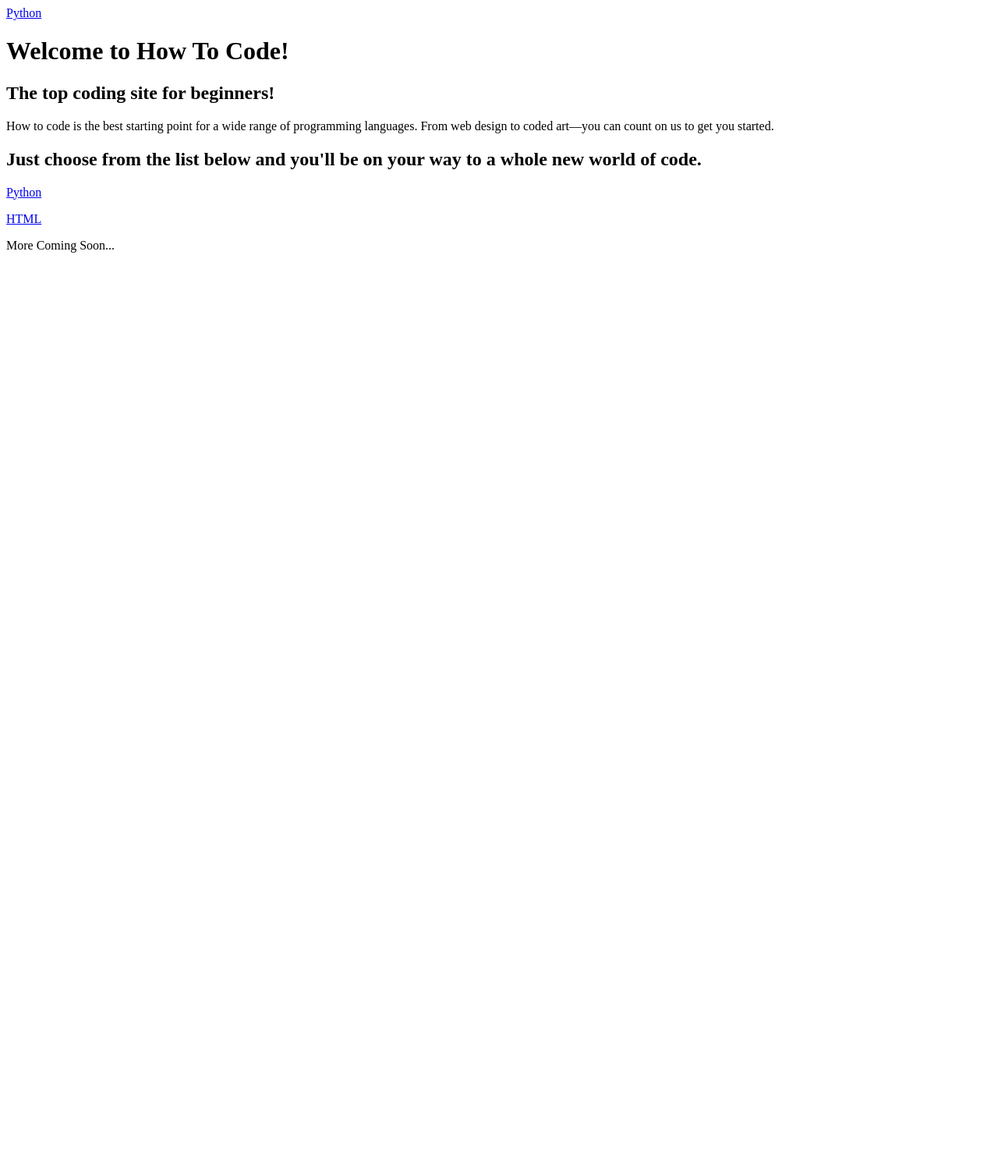
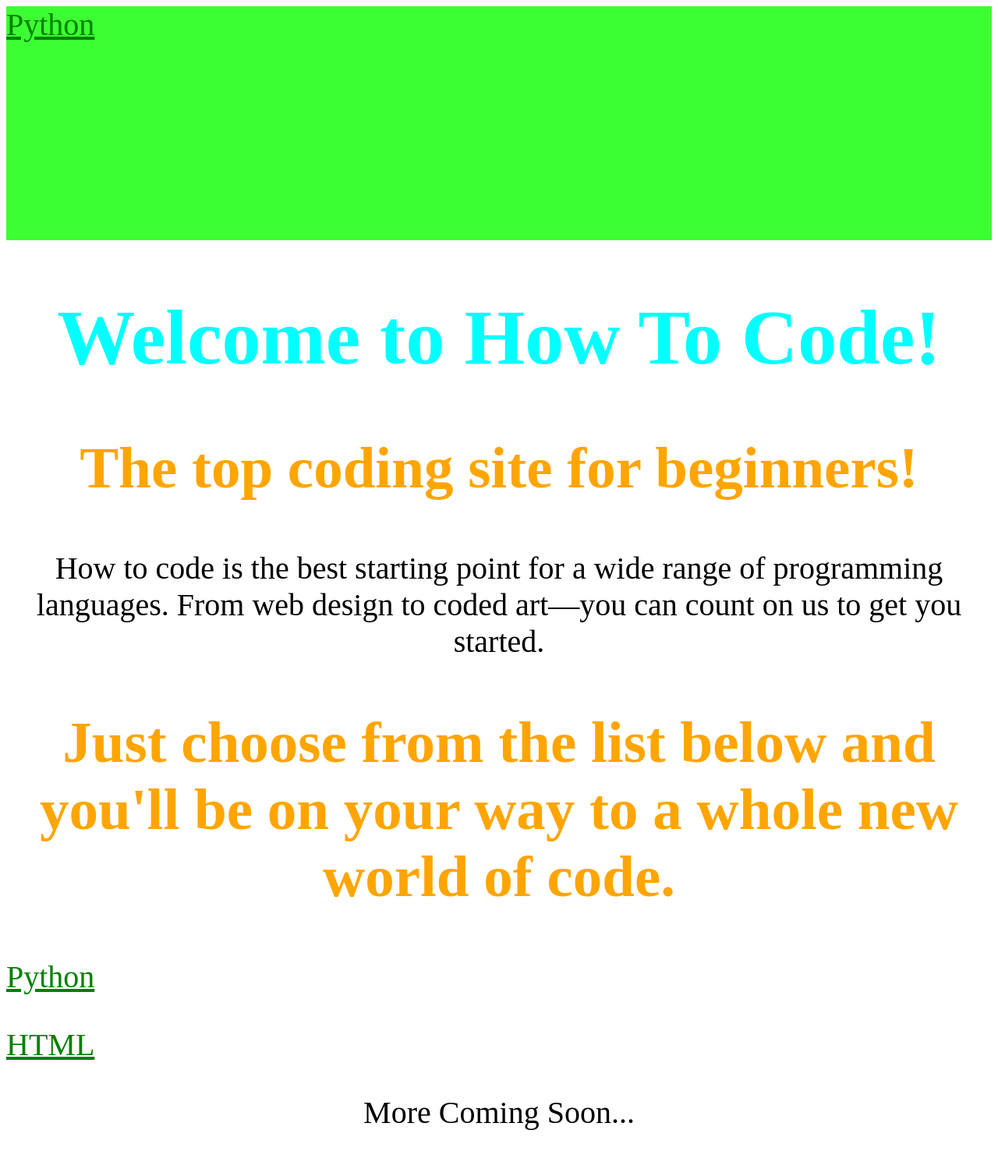
Before and after one commit to ostephagus/how-to-code.github.io, a Jekyll site: the page page.html, which Jekyll copies as it is, in a window 1280 px wide. Shown: the whole page at 78% size. Built offline with Jekyll 4.4.1, drawn with Linux system fonts in a browser that asks for light colours; before the commit the page ends 900 px from its top, so only the background shows below that.

Commit message:
Activate new filepaths

```diff
--- a/page.html
+++ b/page.html
@@ -4,7 +4,7 @@
 
   <head>
 
-    <link rel='stylesheet' type='text/css' href='/main.css'>
+    <link rel='stylesheet' type='text/css' href='/sam.css'>
 
     <title>How to code</title>
 
```
